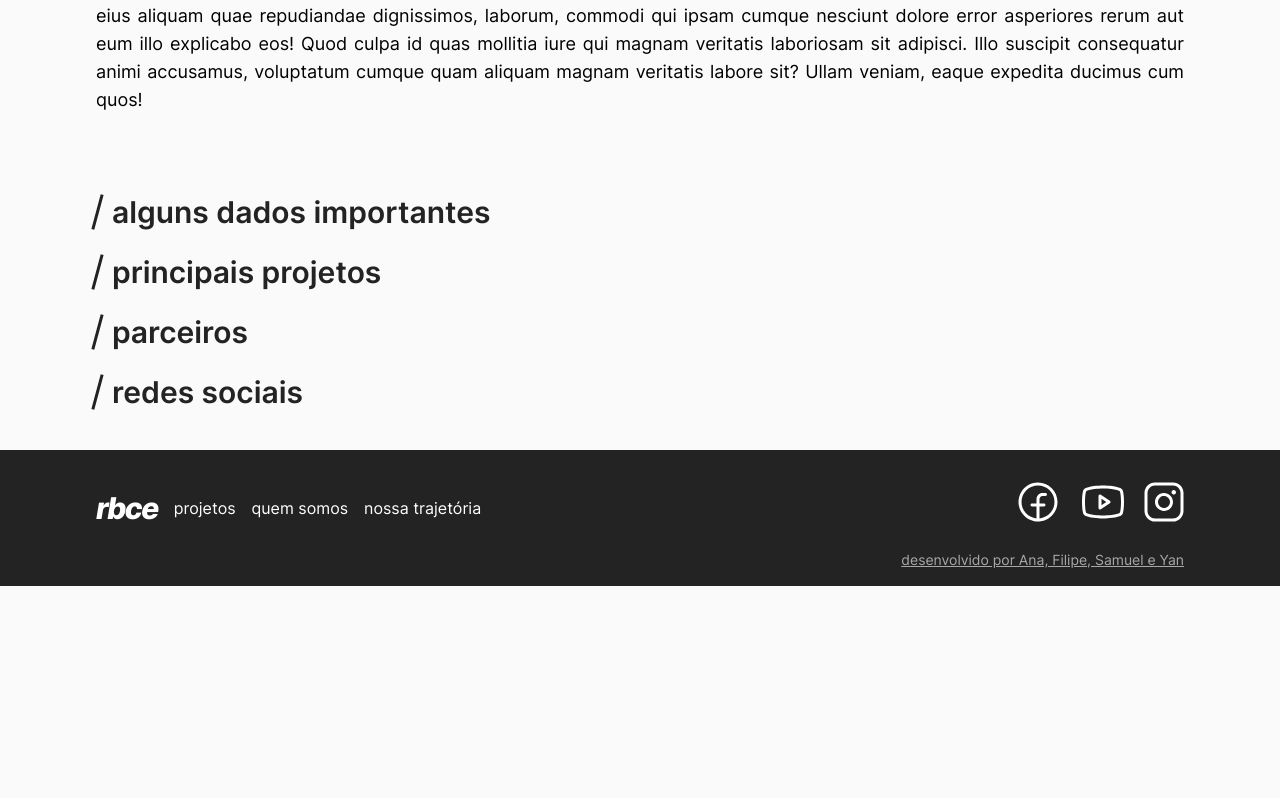
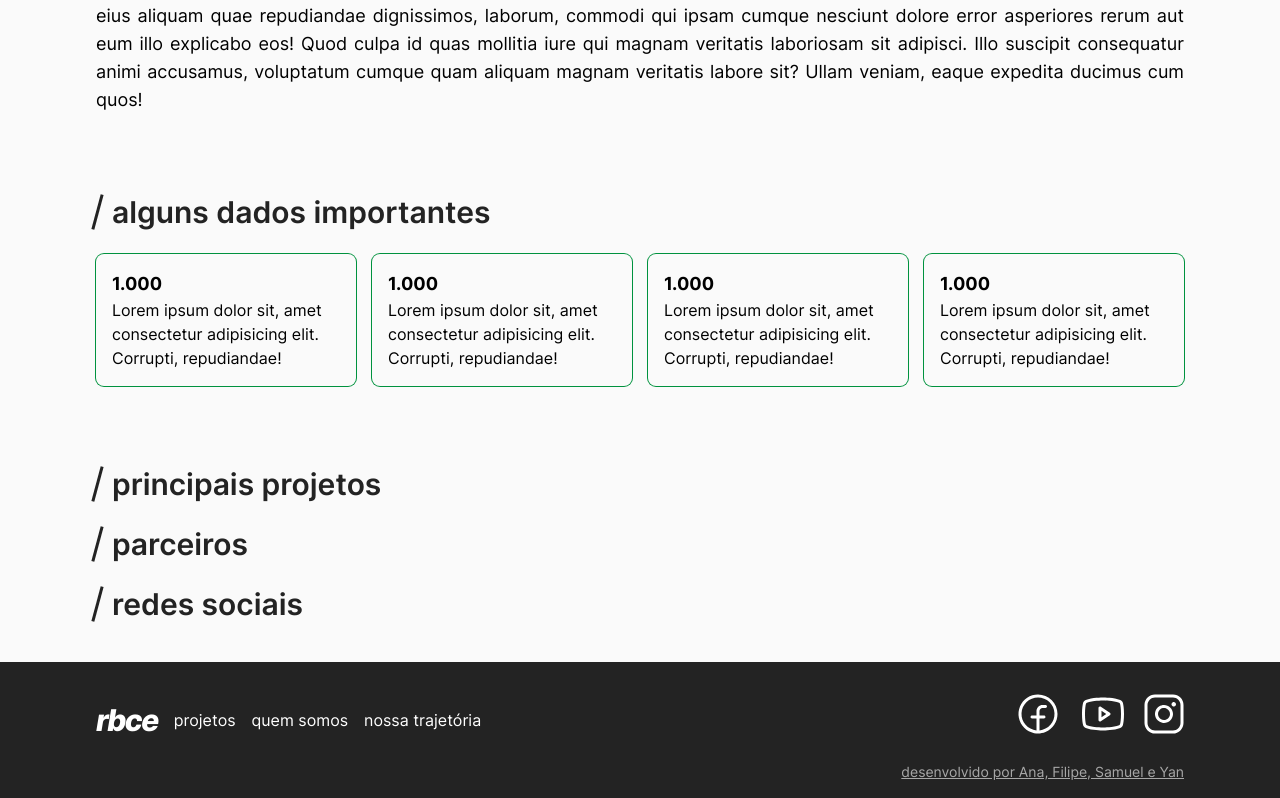
Before and after one commit to team-rbce/rbce, a React (Vite) app: page / in a window 1280 px wide. Shown: the part 1174-1972 px from the top of the page. Before the commit the page ends 1760 px from the top, so only its background shows below. Built offline with nearby package versions, Linux system fonts and the light colour scheme.

Commit message:
data grid

```diff
--- a/src/pages/Home/Home.jsx
+++ b/src/pages/Home/Home.jsx
@@ -14,7 +14,28 @@ export default function Home() {
             Lorem ipsum dolor sit, amet consectetur adipisicing elit. Officia rerum sequi facilis vitae fuga corrupti! Blanditiis veritatis earum eius aliquam quae repudiandae dignissimos, laborum, commodi qui ipsam cumque nesciunt dolore error asperiores rerum aut eum illo explicabo eos! Quod culpa id quas mollitia iure qui magnam veritatis laboriosam sit adipisci. Illo suscipit consequatur animi accusamus, voluptatum cumque quam aliquam magnam veritatis labore sit? Ullam veniam, eaque expedita ducimus cum quos!
           </p>
         </div>
-        <Title>Alguns dados importantes</Title>
+        <div className="mb-20">
+          <Title>Alguns dados importantes</Title>
+          <div className="grid grid-cols-1 sm:grid-cols-2 lg:grid-cols-4 gap-4 font-Inter">
+            <div className="ring-1 ring-color-tertiary p-4 rounded-lg">
+              <h3 className="text-lg font-Inter font-bold">1.000</h3>
+              <p className="text-base font-Inter">Lorem ipsum dolor sit, amet consectetur adipisicing elit. Corrupti, repudiandae!</p>
+            </div>
+            <div className="ring-1 ring-color-tertiary p-4 rounded-lg">
+              <h3 className="text-lg font-Inter font-bold">1.000</h3>
+              <p className="text-base font-Inter">Lorem ipsum dolor sit, amet consectetur adipisicing elit. Corrupti, repudiandae!</p>
+            </div>
+            <div className="ring-1 ring-color-tertiary p-4 rounded-lg">
+              <h3 className="text-lg font-Inter font-bold">1.000</h3>
+              <p className="text-base font-Inter">Lorem ipsum dolor sit, amet consectetur adipisicing elit. Corrupti, repudiandae!</p>
+            </div>
+            <div className="ring-1 ring-color-tertiary p-4 rounded-lg">
+              <h3 className="text-lg font-Inter font-bold">1.000</h3>
+              <p className="text-base font-Inter">Lorem ipsum dolor sit, amet consectetur adipisicing elit. Corrupti, repudiandae!</p>
+            </div>
+          </div>
+
+        </div>
         <Title>Principais projetos</Title>
         <Title>Parceiros</Title>
         <Title>Redes sociais</Title>
```
